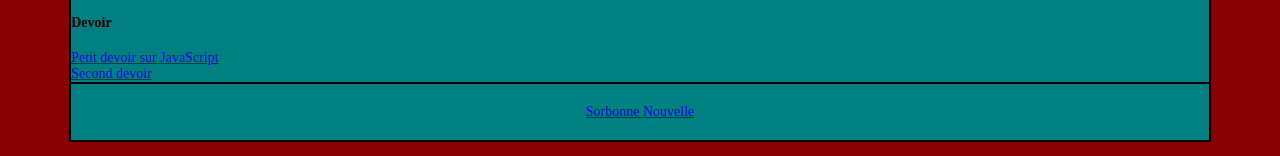
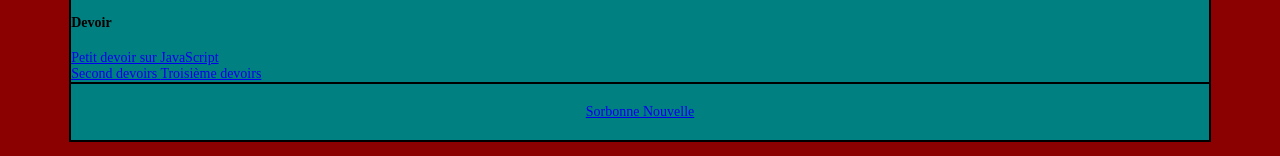
Before and after one commit to MrnMartin/Projet, a plain HTML site: page index.html in a window 1280 px wide. Shown: the part 601-757 px from the top of the page. Drawn offline with Linux system fonts and the light colour scheme.

Commit message:
Update index.html

```diff
--- a/index.html
+++ b/index.html
@@ -51,7 +51,8 @@ ond<!DOCTYPE html>
     <div id="devoirs">
         <h4>Devoir</h4>
         <a href="assets/devoirs/devoirs.pdf">Petit devoir sur JavaScript </a><br>
-        <a href="assets/devoirs/devoirsecond.pdf">Second devoir </a>
+        <a href="assets/devoirs/devoirsecond.pdf">Second devoirs </a>
+        <a href="assets/devoirs/Troisièmedevoirs.pdf">Troisième devoirs </a>
     </div>
     <footer>
         <a href="https://www.sorbonne-nouvelle.fr/">Sorbonne Nouvelle</a>
```
